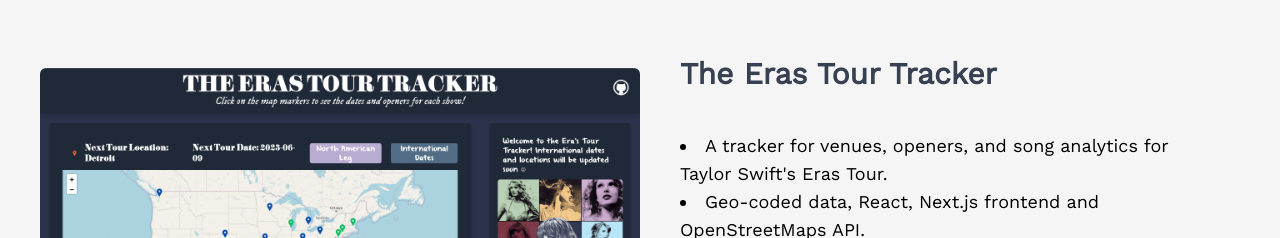
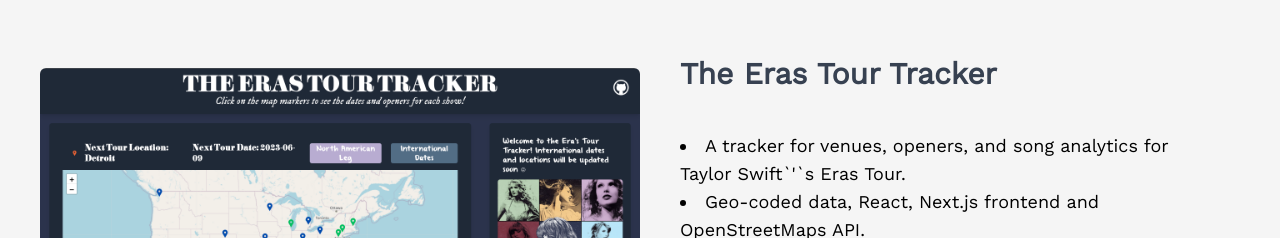
Before and after one commit to vvegesna01/Keerthana-Vegesna, a Next.js app: page /projects in a window 1280 px wide. Shown: the part 1340-1578 px from the top of the page. Built offline with nearby package versions, Linux system fonts and the light colour scheme.

Commit message:
fixed vercel build

```diff
--- a/src/app/projects/page.tsx
+++ b/src/app/projects/page.tsx
@@ -81,7 +81,7 @@
             <div className="w-full sm:w-1/2 text-center sm:text-left text-localhost_text">
               <div className="text-3xl font-semibold text-gray-700 m-10">The Eras Tour Tracker</div>
               <ul className="text-localhost_text text-lg mt-2 list-disc list-inside m-10">
-                <li>A tracker for venues, openers, and song analytics for Taylor Swift's Eras Tour.</li>
+                <li>A tracker for venues, openers, and song analytics for Taylor Swift`&apos;`s Eras Tour.</li>
                 <li>Geo-coded data, React, Next.js frontend and OpenStreetMaps API.</li>
                 <li>Dynamic visual representation of tour locations, chronological data display, venue information, setlists,
                 openers, and multi-device accessibility.</li>
```
